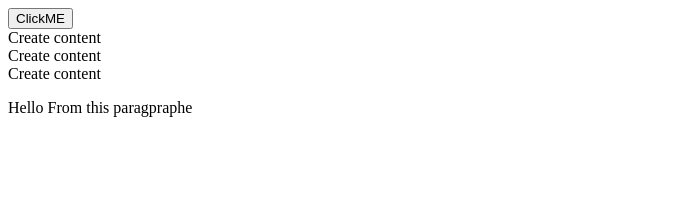
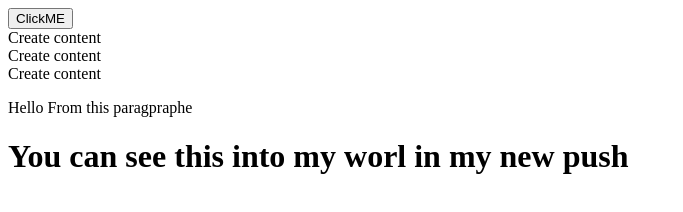
Before and after one commit to LAGHRISSIREDA/CICD, a website: page index.html in a window 1280 px wide. Shown: the whole page, without its empty margins (0-683 px from the left). Drawn offline with Linux system fonts and the light colour scheme.

Commit message:
auto commit on save

```diff
--- a/index.html
+++ b/index.html
@@ -15,5 +15,8 @@
     <p>
         Hello From this paragpraphe
     </p>
+    <h1>
+        You can see this into my worl in my new push
+    </h1>
   </body>
 </html>
```
